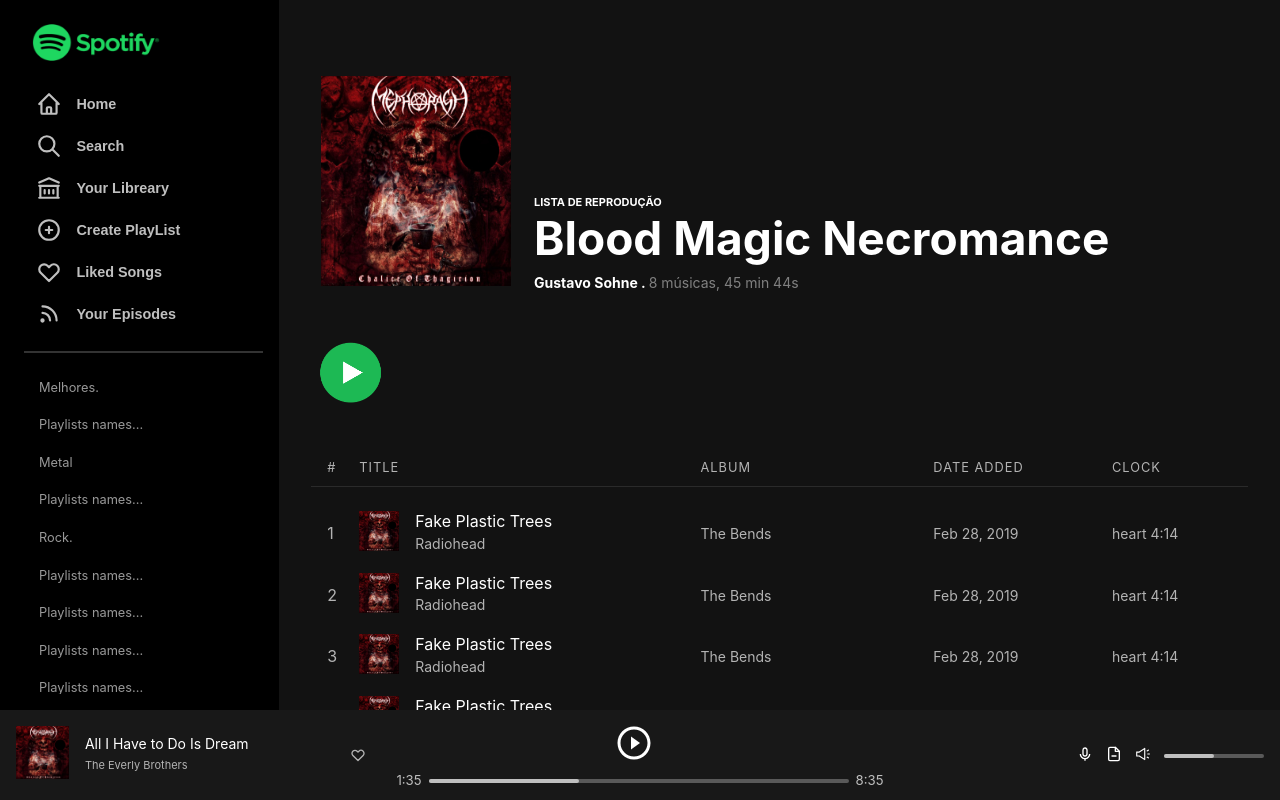
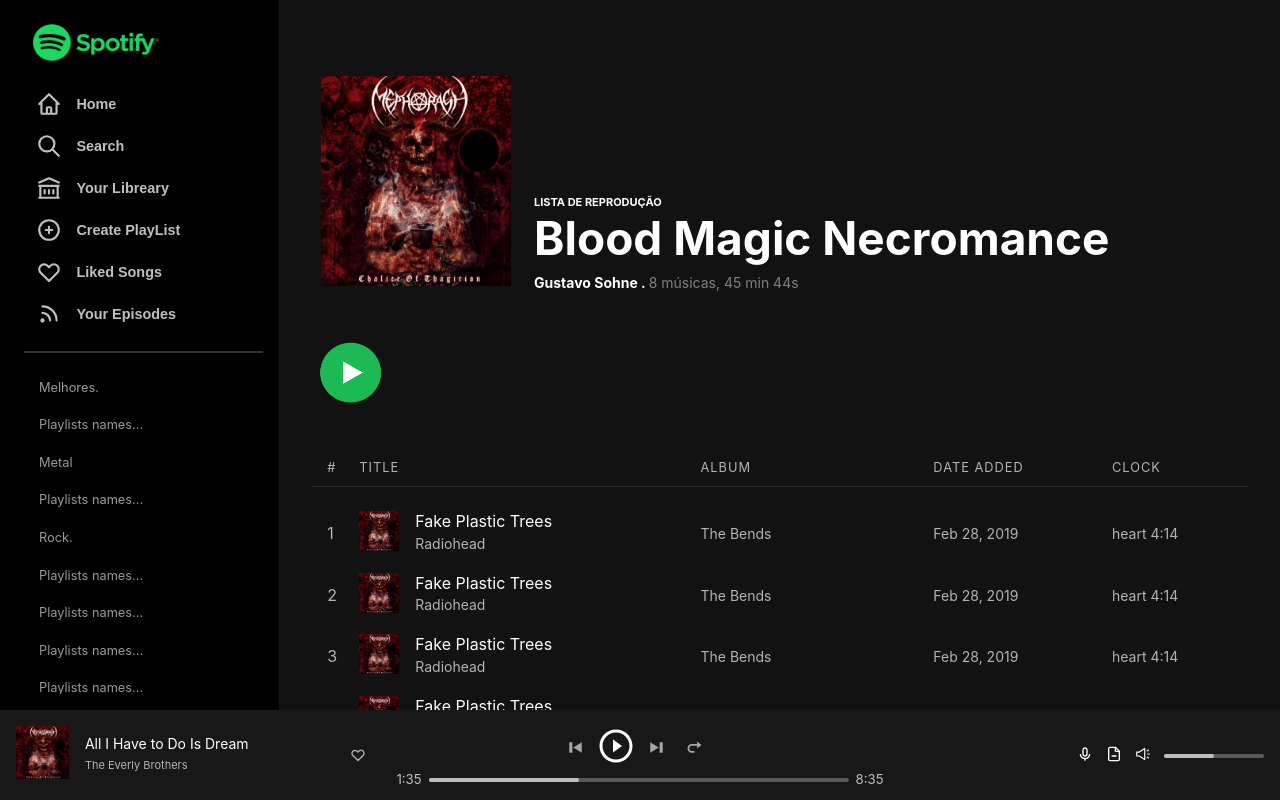
Before and after one commit to GustavoFSProg/spotify-clone, a Next.js app: page / in a window 1280 px wide. Built offline with nearby package versions, Linux system fonts and the light colour scheme.

Commit message:
finalmente

```diff
--- a/src/components/Footer/Player/index.js
+++ b/src/components/Footer/Player/index.js
@@ -2,11 +2,34 @@
 
 import { PlayerContainer } from './styles'
 import { CgPlayButtonO } from 'react-icons/cg'
+import { CgPlayTrackPrev } from 'react-icons/cg'
+import { CgPlayTrackNext } from 'react-icons/cg'
+import { BiRedo } from 'react-icons/bi'
 
 const Player = () => (
   <PlayerContainer>
-    <div style={{ marginRight: '13px', marginTop: '7px' }}>
+    <div
+      style={{
+        display: 'flex',
+        alignItems: 'center',
+        justifyContent: 'center',
+        marginRight: '13px',
+        marginTop: '7px',
+      }}
+    >
+      <div style={{ marginRight: '10px', marginTop: '8px' }}>
+        <CgPlayTrackPrev size="25" color="#a6a6a6" />
+      </div>
+
       <CgPlayButtonO size="36" />
+
+      <div style={{ marginLeft: '10px', marginTop: '8px' }}>
+        <CgPlayTrackNext size="25" color="#a6a6a6" />
+      </div>
+
+      <div style={{ marginLeft: '15px', marginTop: '8px' }}>
+        <BiRedo size="21" color="#a6a6a6" />
+      </div>
     </div>
     <div style={{ display: 'flex', flexDirection: 'row', marginTop: '-3px' }}>
       <span style={{ color: '#bfbfbf', fontSize: '13.2px', marginTop: '6px', marginRight: '7px' }}>
```
